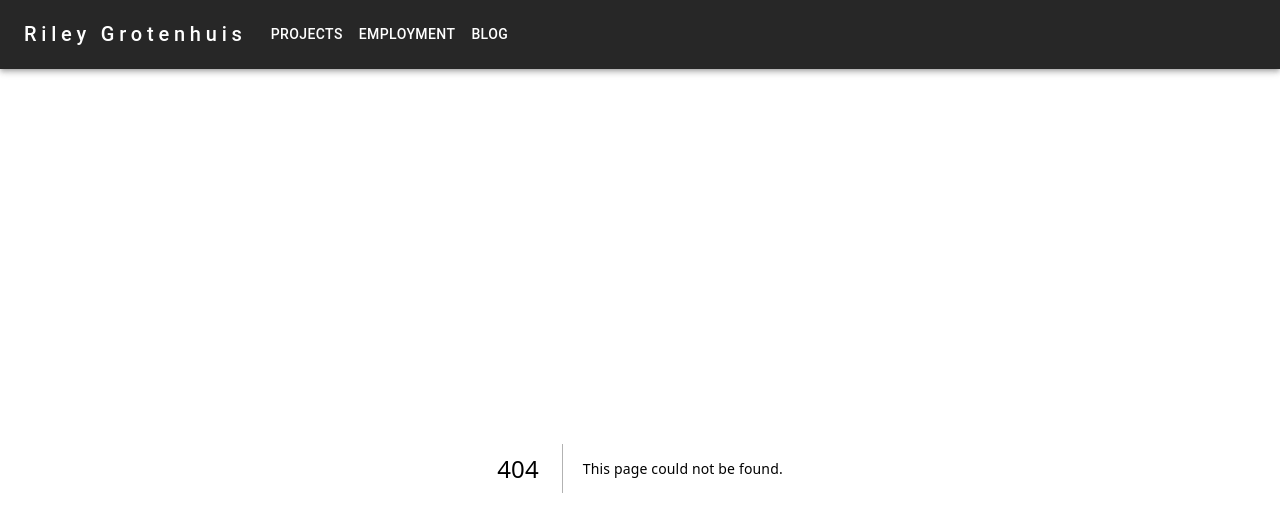
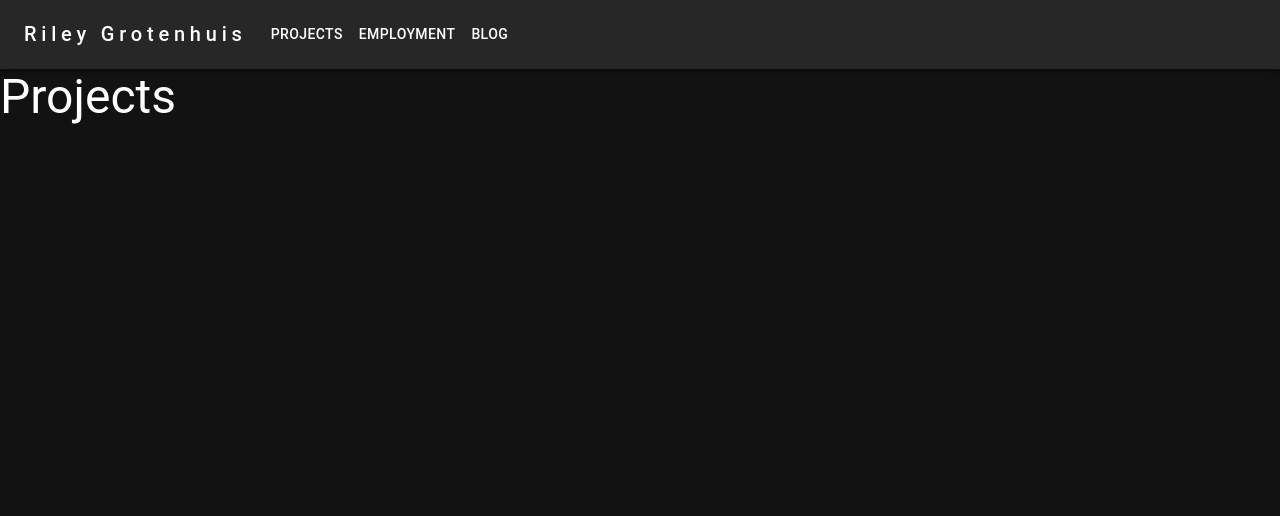
Before and after one commit to rileygrotenhuis/rileygrotenhuis.com, a Next.js app: page /projects in a window 1280 px wide. Before the commit this address had no page. Shown: the top 516 px of the page. Built offline with nearby package versions, Linux system fonts and the light colour scheme.

Commit message:
feat: create basic pages for blog, projects and employment history.

```diff
--- /dev/null
+++ b/app/projects/page.js
@@ -0,0 +1,14 @@
+"use client";
+
+import React from 'react';
+import { Grid, Typography } from "@mui/material";
+
+export default function Projects() {
+	return (
+		<Grid container spacing={1}>
+			<Grid item xs={12}>
+				<Typography variant="h3">Projects</Typography>
+			</Grid>
+		</Grid>
+	);
+};
```
Also changed, not shown: app/blog/page.js (added, +14 -0 lines), app/employment/page.js (added, +14 -0 lines).
